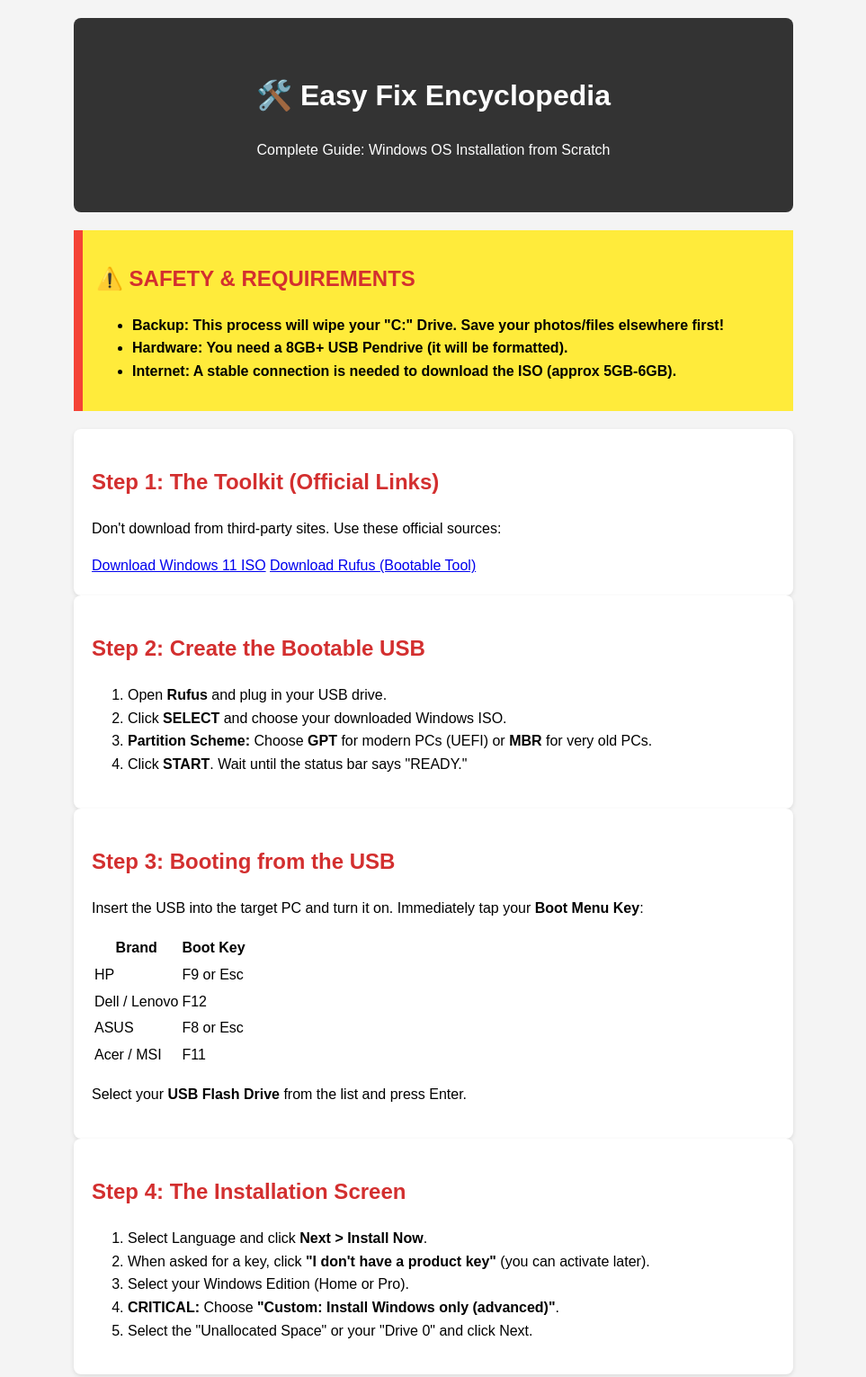
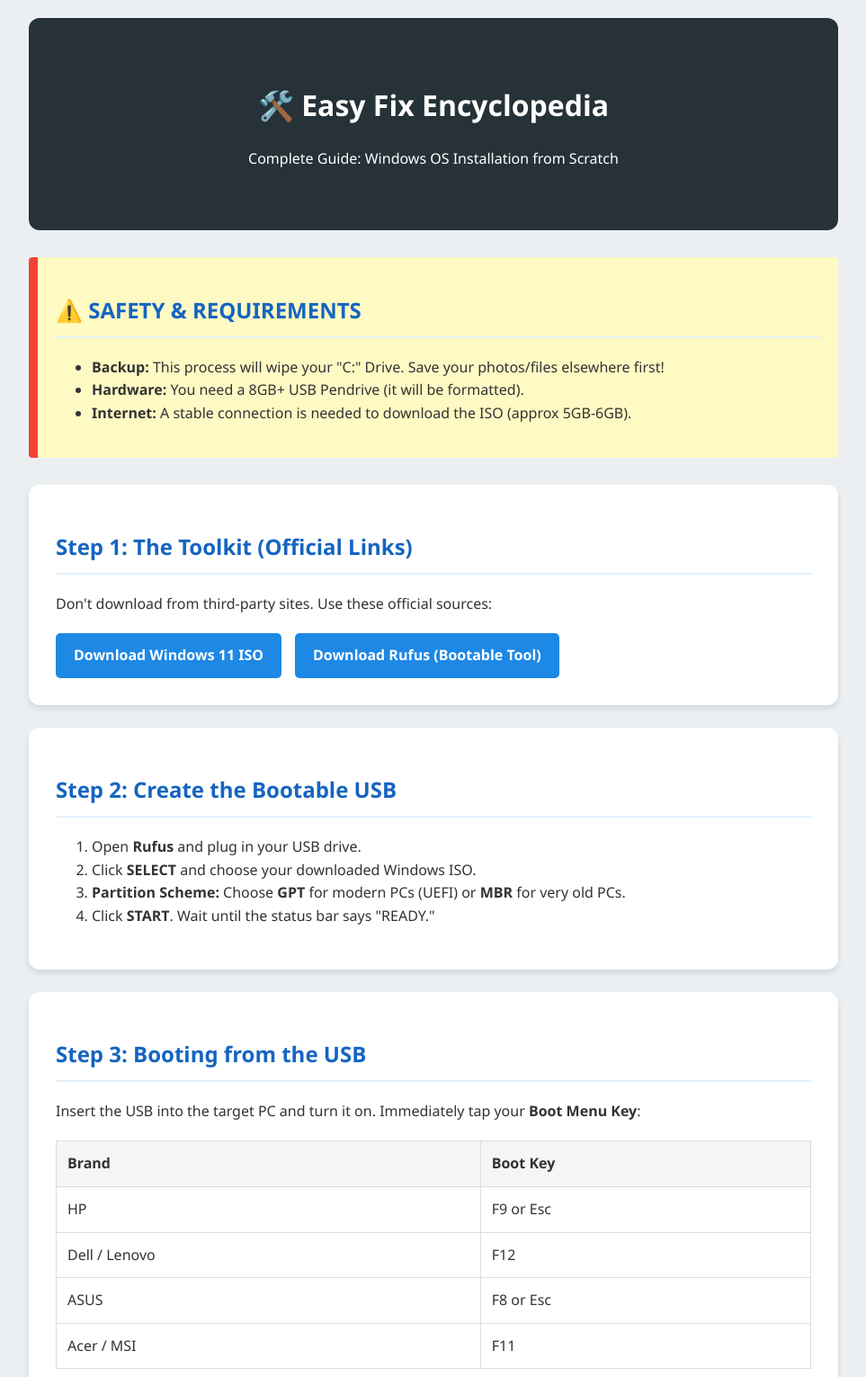
Before and after one commit to syedkhush/my-fixes, a plain HTML site: page index.html in a window 1280 px wide. Shown: the top 1531 px of the page at 90% size, without its empty margins (158-1121 px from the left). Drawn offline with Linux system fonts and the light colour scheme.

Commit message:
Update style.css

```diff
--- a/style.css
+++ b/style.css
@@ -1,5 +1,12 @@
-body { font-family: sans-serif; line-height: 1.6; max-width: 800px; margin: 0 auto; padding: 20px; background: #f4f4f4; }
-header { text-align: center; padding: 40px 0; background: #333; color: white; border-radius: 8px; }
-.safety-banner { background: #ffeb3b; border-left: 10px solid #f44336; padding: 15px; margin: 20px 0; font-weight: bold; }
-article { background: white; padding: 20px; border-radius: 8px; box-shadow: 0 2px 5px rgba(0,0,0,0.1); }
-h2 { color: #d32f2f; }
+body { font-family: 'Segoe UI', Tahoma, Geneva, Verdana, sans-serif; line-height: 1.6; max-width: 900px; margin: 0 auto; padding: 20px; background: #eceff1; color: #333; }
+header { text-align: center; padding: 50px 20px; background: #263238; color: white; border-radius: 12px; margin-bottom: 30px; }
+.safety-banner { background: #fff9c4; border-left: 10px solid #f44336; padding: 20px; margin-bottom: 30px; border-radius: 4px; }
+.guide-step { background: white; padding: 30px; border-radius: 12px; box-shadow: 0 4px 6px rgba(0,0,0,0.1); margin-bottom: 25px; }
+h2 { color: #1565c0; border-bottom: 2px solid #e3f2fd; padding-bottom: 10px; }
+.link-box { display: flex; gap: 15px; margin-top: 20px; flex-wrap: wrap; }
+.btn { background: #1e88e5; color: white; padding: 12px 20px; text-decoration: none; border-radius: 5px; font-weight: bold; }
+.btn:hover { background: #1565c0; }
+.boot-table { width: 100%; border-collapse: collapse; margin: 20px 0; }
+.boot-table th, .boot-table td { border: 1px solid #ddd; padding: 12px; text-align: left; }
+.boot-table th { background: #f5f5f5; }
+.pro-tip { background: #e8f5e9; border-left: 10px solid #4caf50; padding: 20px; border-radius: 4px; }
```
